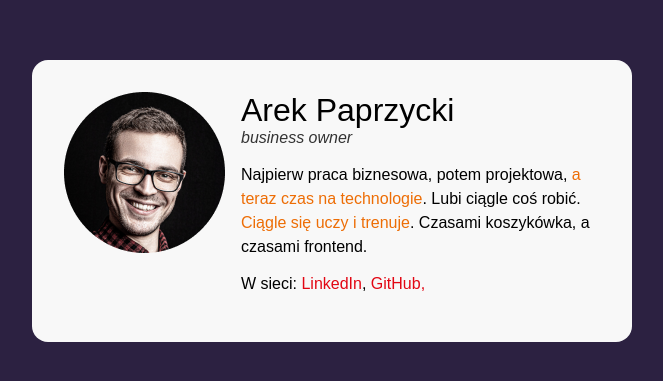
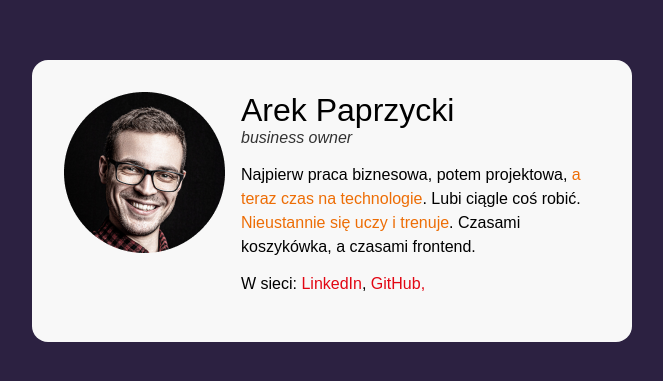
Before and after one commit to Arplay01/business-card, a plain HTML site: page index.html in a window 1280 px wide. Shown: the part 199-580 px from the top of the page, without its empty margins (308-971 px from the left). Drawn offline with Linux system fonts and the light colour scheme.

Commit message:
content changes

```diff
--- a/index.html
+++ b/index.html
@@ -20,7 +20,7 @@
             </h1>
             <p class="hero__description">
                 Najpierw praca biznesowa, potem projektowa,<strong class="hero__description--special"> a teraz czas na
-                    technologie</strong>. Lubi ciągle coś robić. <strong class="hero__description--special">Ciągle się
+                    technologie</strong>. Lubi ciągle coś robić. <strong class="hero__description--special">Nieustannie się
                     uczy i trenuje</strong>. Czasami koszykówka, a czasami frontend.
             </p>
             <footer class="hero__footer">
```
